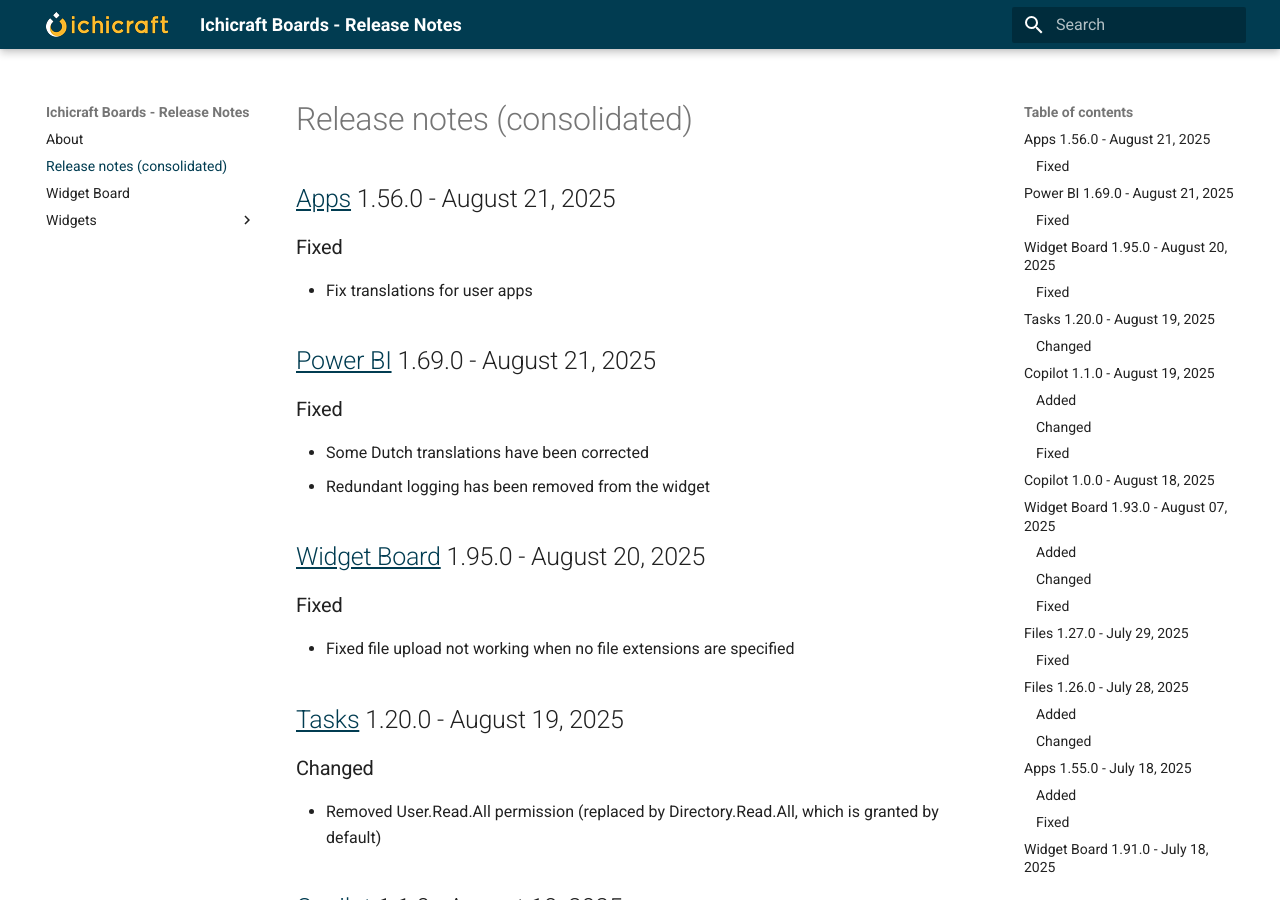
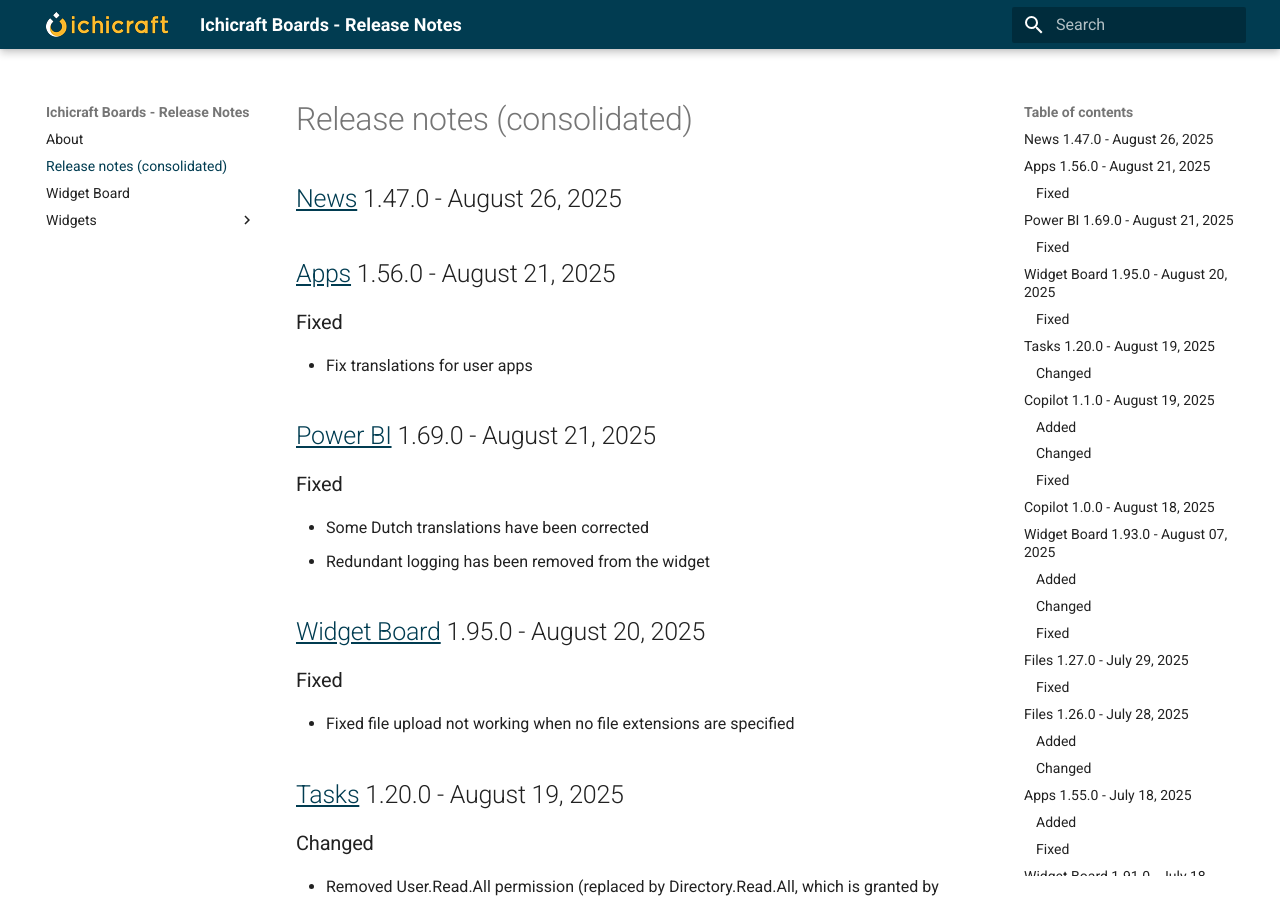
Before and after one commit to ichicraft/widgets-docs, an MkDocs documentation site: the page built from docs/Release-notes-(consolidated).md, in a window 1280 px wide and 900 px high. Built offline with MkDocs 1.6.1 and Material for MkDocs 9.7.7, drawn with Linux system fonts in a browser that asks for light colours.

Commit message:
Release notes updated by BuildService

```diff
--- a/docs/Release-notes-(consolidated).md
+++ b/docs/Release-notes-(consolidated).md
@@ -1,3 +1,7 @@
+## [News](./Widgets/News.md) 1.47.0 - August 26, 2025
+
+
+
 ## [Apps](./Widgets/Apps.md) 1.56.0 - August 21, 2025
 
 ### Fixed
--- a/docs/Widgets/News.md
+++ b/docs/Widgets/News.md
@@ -1,3 +1,7 @@
+## 1.47.0 - August 26, 2025
+
+
+
 ## 1.46.0 - July 10, 2025
 
 ### Added
```
